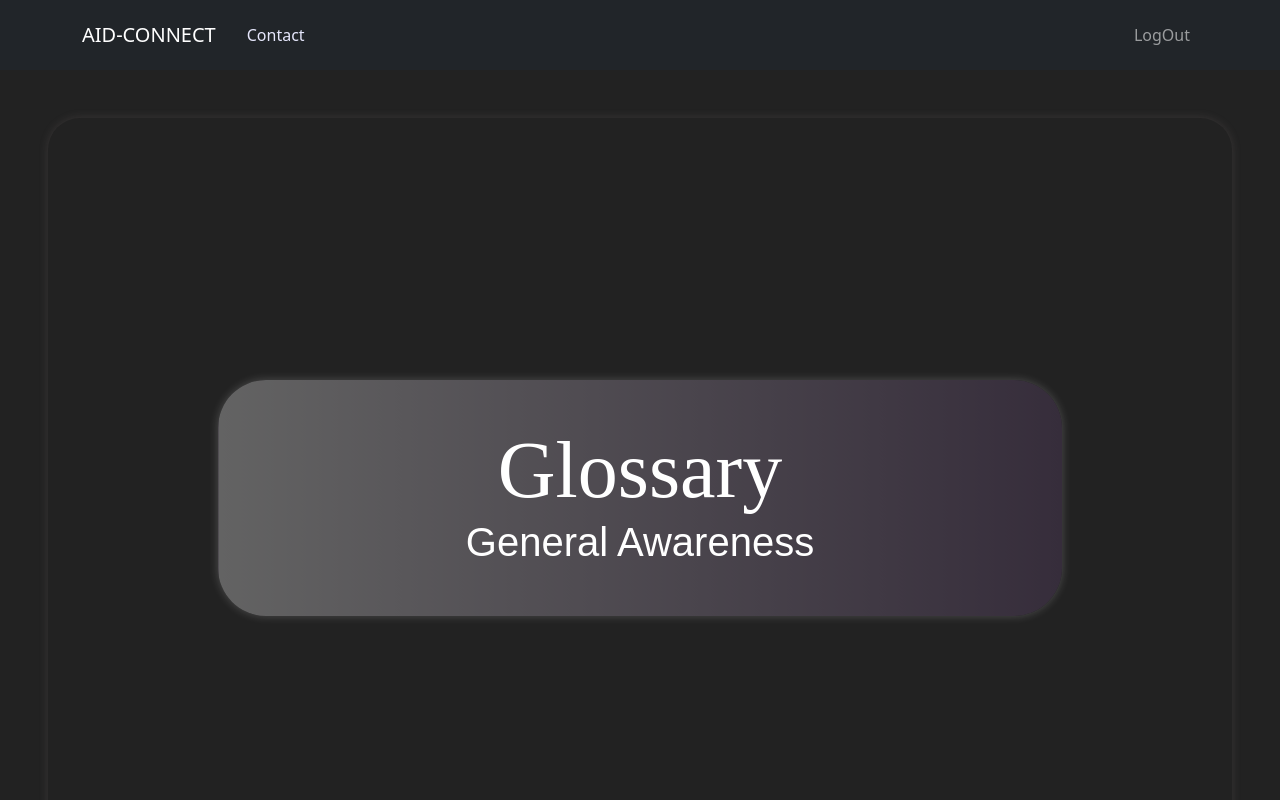
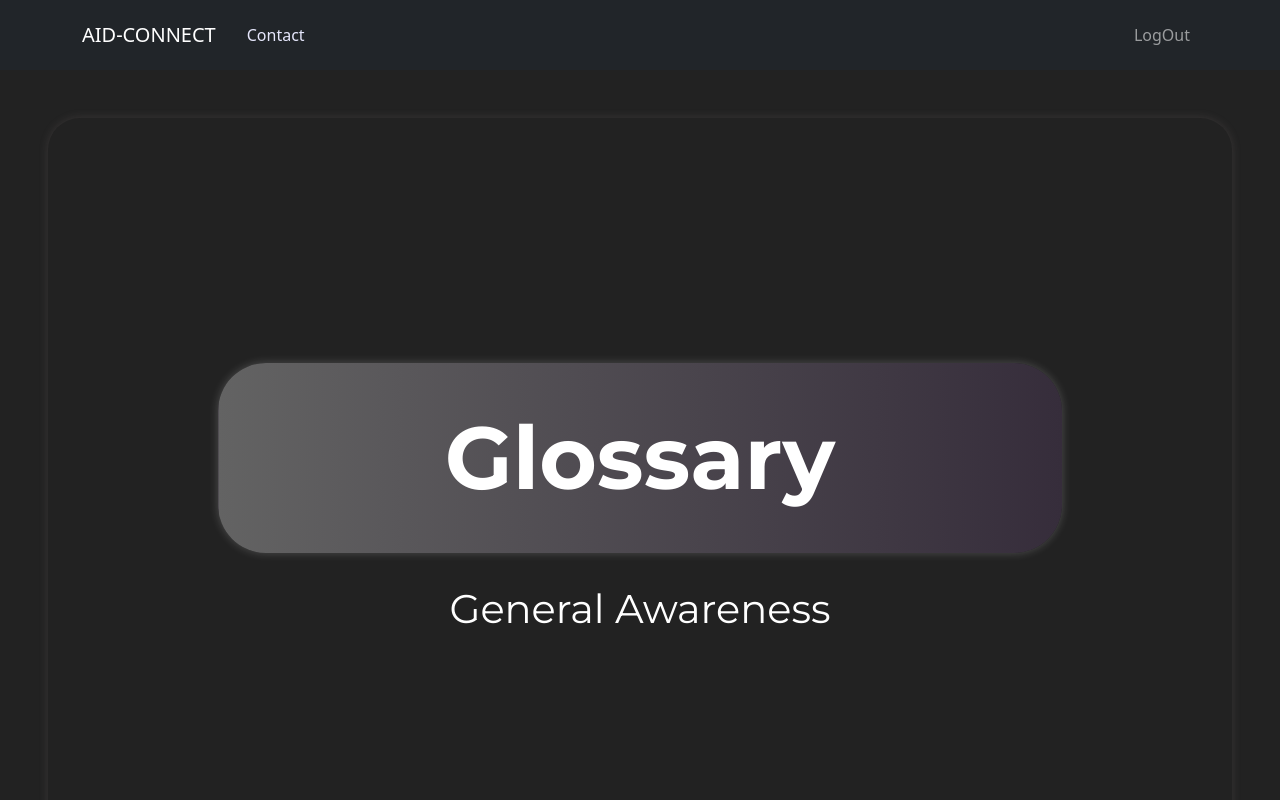
Before and after one commit to sreehari0914/Disaster-management, a React (Create React App) app: page /glossary in a window 1280 px wide. Shown: the top 800 px of the page. Built offline with nearby package versions, Linux system fonts and the light colour scheme.

Commit message:
glossary updated  commit

```diff
--- a/src/App.js
+++ b/src/App.js
@@ -1,4 +1,3 @@
-
 import { Route, Routes } from "react-router-dom";
 import AuthRoute from "./components/AuthRoute";
 import NavBar from "./components/navbar";
--- a/src/pages/Glossary.css
+++ b/src/pages/Glossary.css
@@ -2,7 +2,7 @@
 @import url('https://fonts.googleapis.com/css2?family=Poppins:wght@400;700&display=swap');
 @import url('https://fonts.googleapis.com/css2?family=Merriweather:wght@400;700&display=swap');
 @import url('https://fonts.googleapis.com/css2?family=Raleway:wght@400;700&display=swap');
-
+@import url('https://fonts.googleapis.com/css2?family=Montserrat:wght@400;700&display=swap');
 .glossary-container {
   background-color: #222;
   color: #fff;
@@ -38,7 +38,8 @@
   color: white;
   font-family: 'Montserrat', cursive;
   border-radius: 3rem;
-  font-size: 5rem;
+  font-size: 5.5rem;
+  font-weight: bolder;
   text-align: center;
   padding: 4%;
 }
--- a/src/pages/Glossary.jsx
+++ b/src/pages/Glossary.jsx
@@ -57,7 +57,8 @@ const Glossary = () => {
     <div className="glossary-container">
       <div className="glossary">
         <div className="glossary-header">
-          <h1 className="glossary-bg">Glossary<br></br><h2 className="subhead">General Awareness</h2></h1>
+          <h1 className="glossary-bg">Glossary</h1>
+          <br></br><h2 className="subhead">General Awareness</h2>
         </div>
         {terms.map((term) => (
           <div key={term.term}>
```
